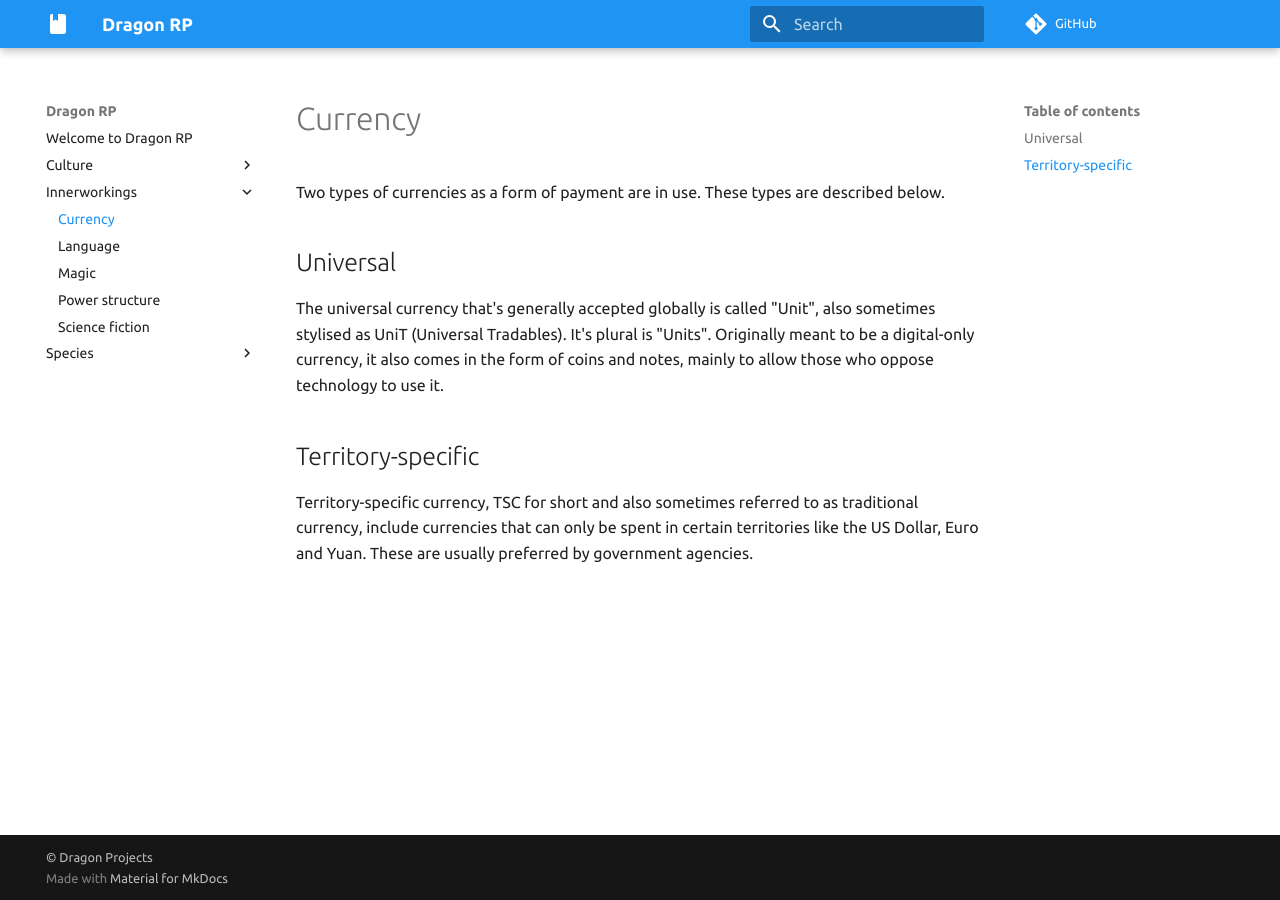
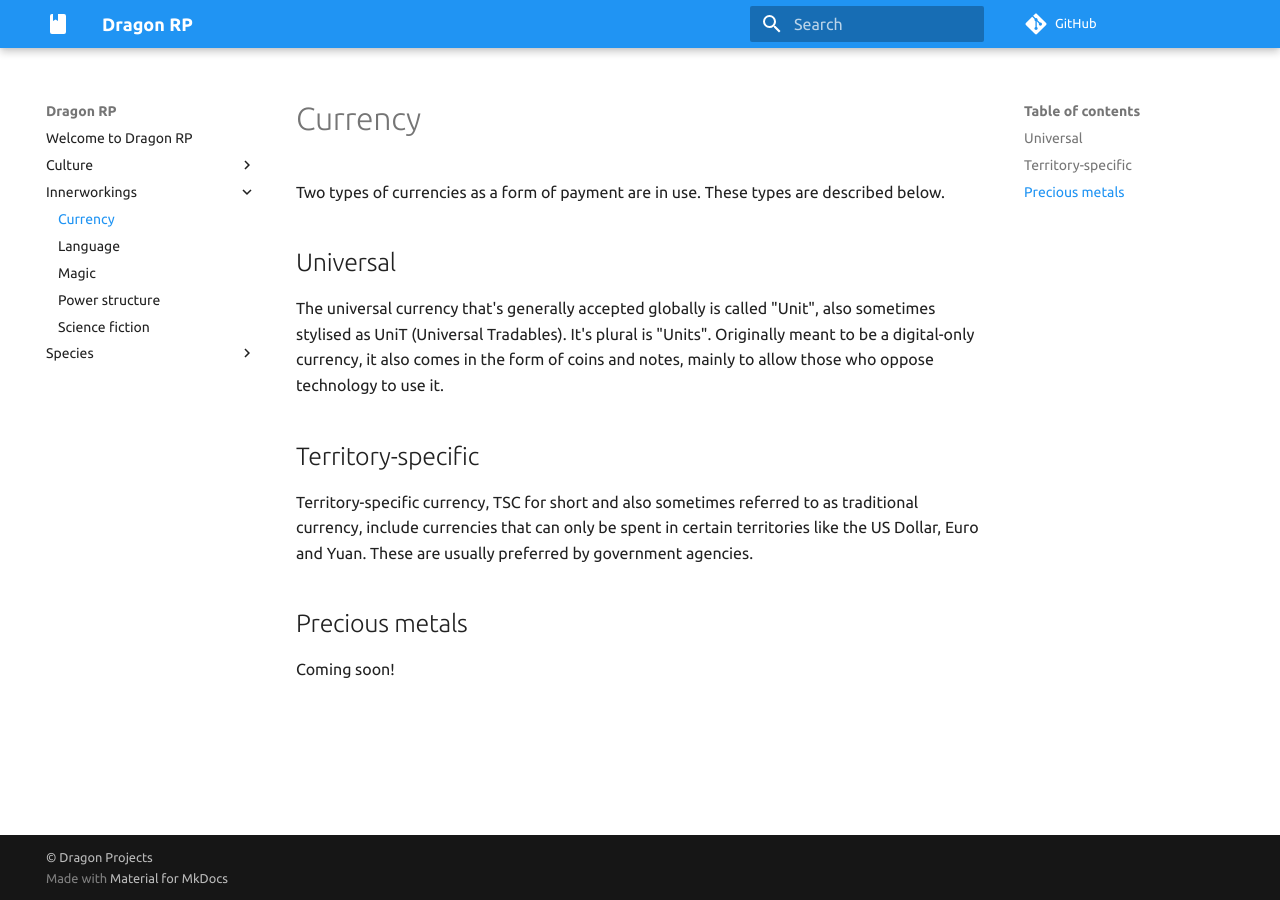
Before and after one commit to dragonprojects/dragonroleplay, an MkDocs documentation site: the page built from docs/Innerworkings/Currency.md, in a window 1280 px wide. Built offline with MkDocs 1.6.1 and Material for MkDocs 9.7.7, drawn with Linux system fonts in a browser that asks for light colours; comment, search, counter and statistics services are not loaded.

Commit message:
Update Currency.md

```diff
--- a/docs/Innerworkings/Currency.md
+++ b/docs/Innerworkings/Currency.md
@@ -6,3 +6,6 @@ The universal currency that's generally accepted globally is called "Unit", also
 
 ## Territory-specific
 Territory-specific currency, TSC for short and also sometimes referred to as traditional currency, include currencies that can only be spent in certain territories like the US Dollar, Euro and Yuan. These are usually preferred by government agencies.
+
+## Precious metals
+Coming soon!
```
